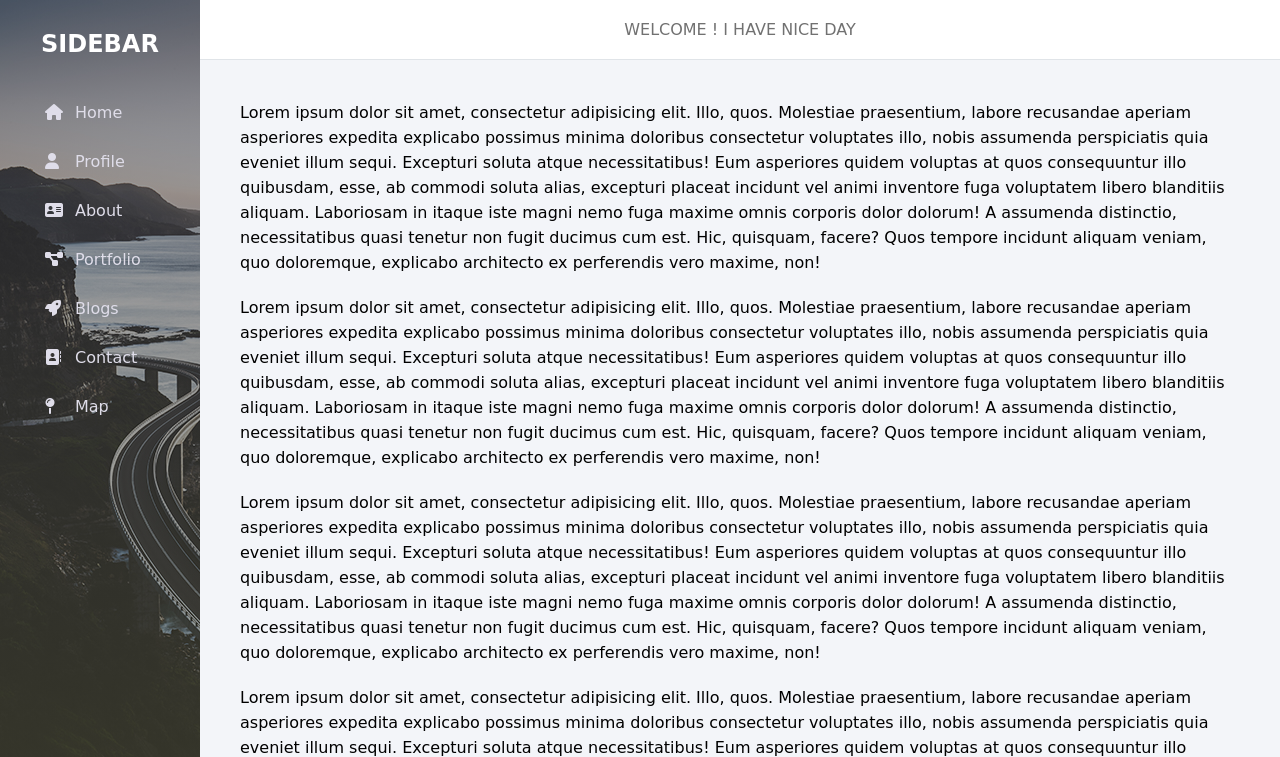
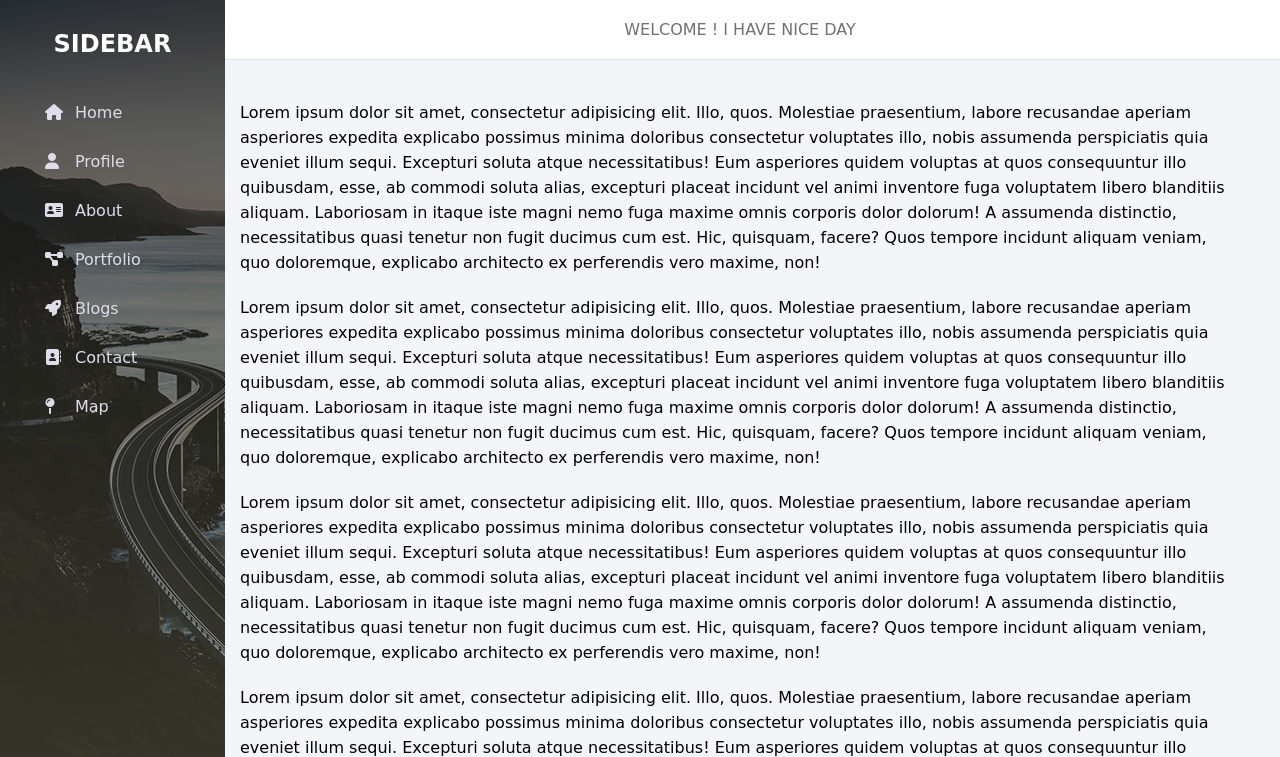
Before and after one commit to ajinkyamane007/Bootstrap-Navbar-Vertical, a plain HTML site: page index.html in a window 1280 px wide. Shown: the top 757 px of the page. Drawn offline with Linux system fonts and the light colour scheme; a web font is replaced by a local one.

Commit message:
bg-image bugs fixed

```diff
--- a/styles.css
+++ b/styles.css
@@ -21,14 +21,14 @@ body{
 
 .wrapper .sidebar{
 	position: fixed;
-	width: 200px;
+	width: 225px;
 	height: 100%;
 	/* background: #4b4276; */
 	/* background:rgba(0, 0, 0, 0.5) ; */
 	padding: 30px;
 	/* background-image: linear-gradient(rgba(0, 0, 255, 0.5), rgba(255, 255, 0, 0.5)),
 				  url("Navbar.jpg"); */
-	background-image: linear-gradient(rgba(43, 43, 58, 0.5), rgba(77, 77, 53, 0.5)),
+	background-image: linear-gradient(rgba(10, 10, 12, 0.7), rgba(77, 77, 53, 0.5)),
 	              url("Navbar.jpg");
 	/* background-image: url('Navbar.jpg'); */
 }
```
